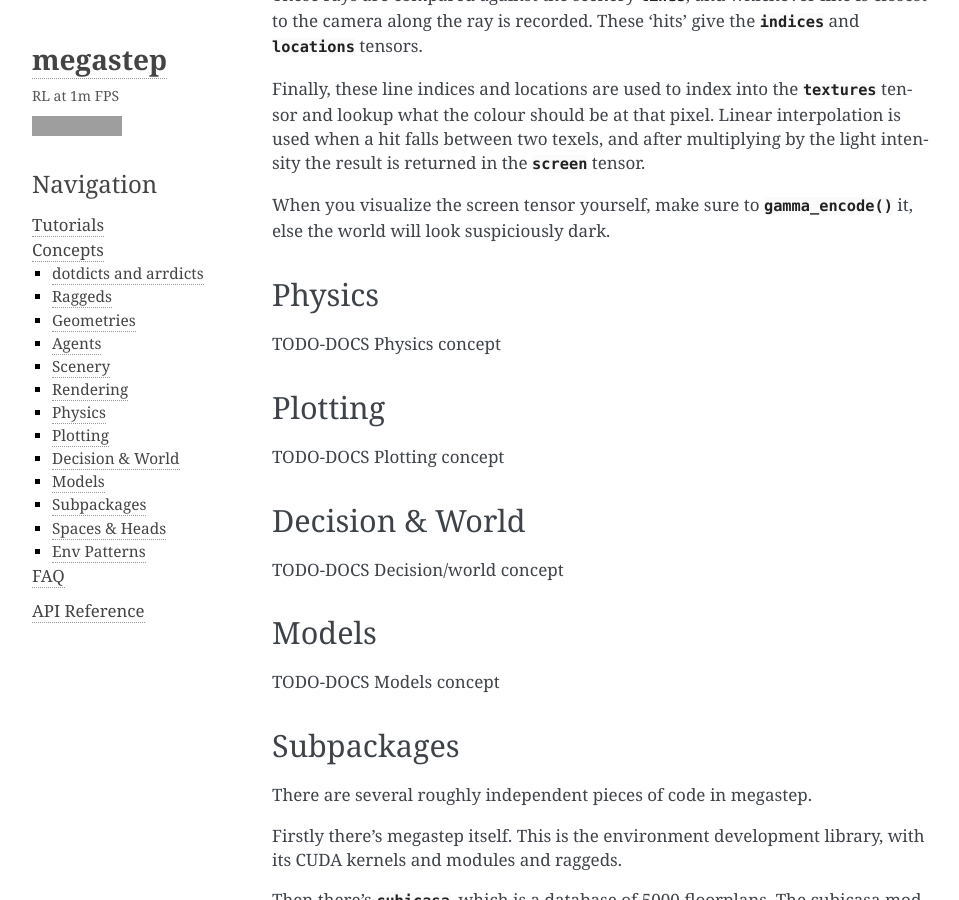
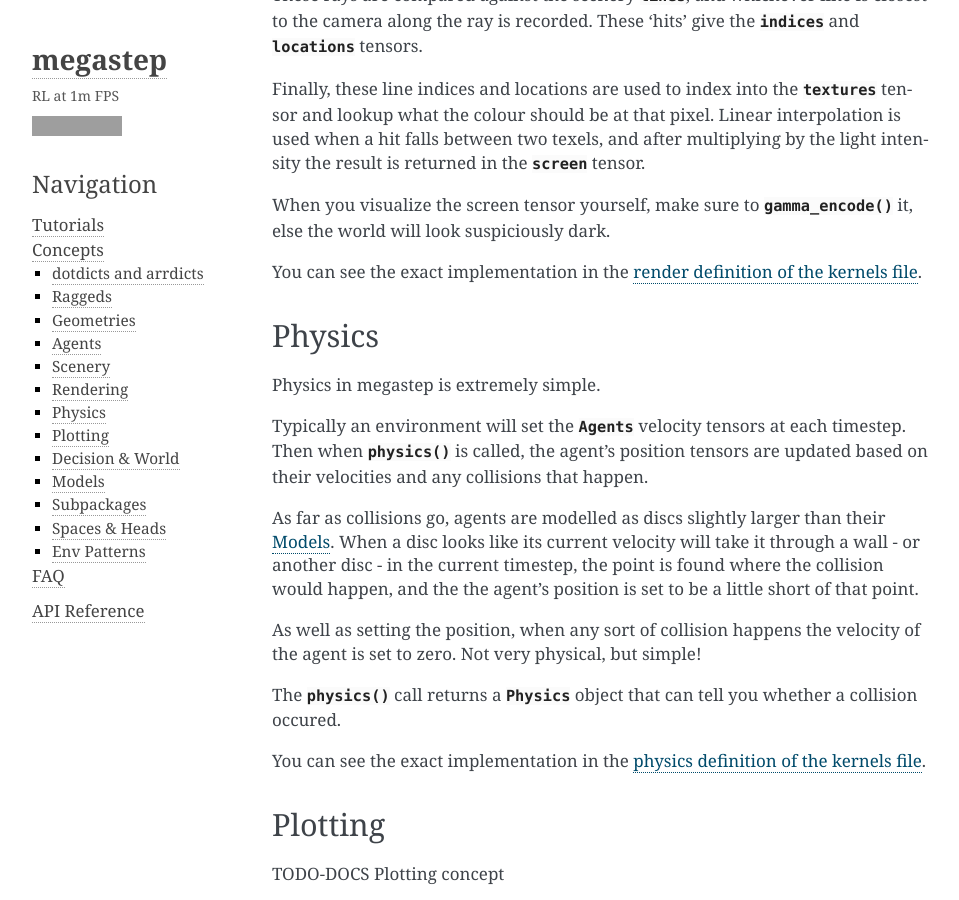
Before and after one commit to andyljones/megastep, a Sphinx documentation site: the page built from docs/concepts.rst, in a window 1280 px wide and 900 px high, scrolled down 9213 px. Shown: the whole window, without its empty margins (148-1107 px from the left). Built offline with Sphinx 7.4.7, drawn with Linux system fonts in a browser that asks for light colours; grey boxes are pictures that could not be loaded.

Commit message:
Adds a physics section

```diff
--- a/docs/concepts.rst
+++ b/docs/concepts.rst
@@ -355,11 +355,29 @@ and after multiplying by the light intensity the result is returned in the :attr
 When you visualize the screen tensor yourself, make sure to :func:`~megastep.core.gamma_encode` it, else the world
 will look suspiciously dark.
 
+You can see the exact implementation in the :github:`render definition of the kernels file <megastep/src/kernels.cu>`.
+
 .. _physics:
 
 Physics
 =======
-TODO-DOCS Physics concept
+Physics in megastep is extremely simple.
+
+Typically an environment will set the :class:`~megastep.cuda.Agents` velocity tensors at each timestep. Then when
+:func:`~megastep.cuda.physics` is called, the agent's position tensors are updated based on their velocities and
+any collisions that happen.
+
+As far as collisions go, agents are modelled as discs slightly larger than their :ref:`models`. When a disc looks
+like its current velocity will take it through a wall - or another disc - in the current timestep, the point is found
+where the collision would happen, and the the agent's position is set to be a little short of that point.
+
+As well as setting the position, when any sort of collision happens the velocity of the agent is set to zero. Not very
+physical, but simple!
+
+The :func:`~megastep.cuda.physics` call returns a :class:`~megastep.cuda.Physics` object that can tell you whether a
+collision occured.
+
+You can see the exact implementation in the :github:`physics definition of the kernels file <megastep/src/kernels.cu>`.
 
 .. _plotting:
 
```
